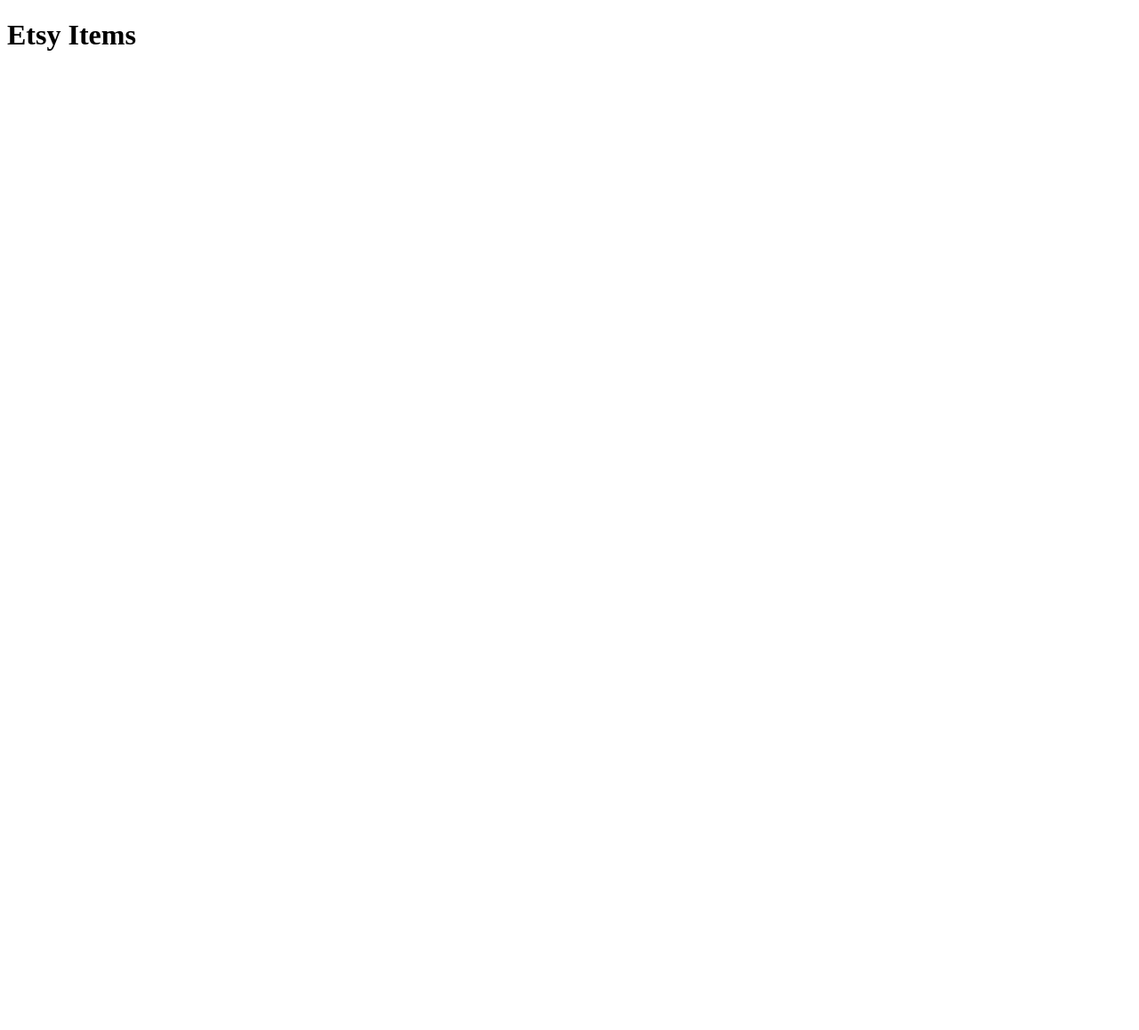
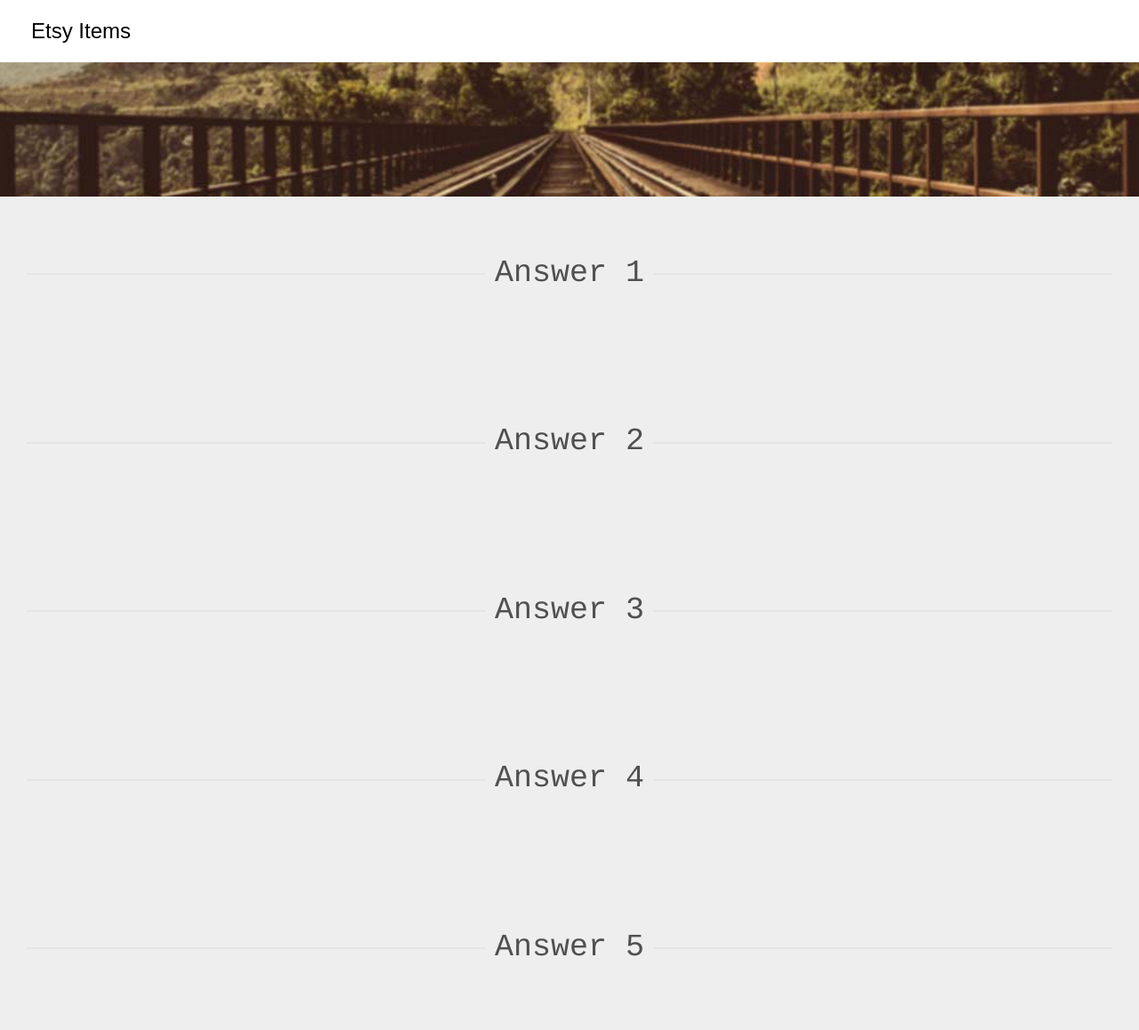
Before and after one commit to agentkenny007/Etsy-Items, a plain HTML site: page index.html in a window 1280 px wide. Shown: the top 1158 px of the page at 89% size. Before the commit the page ends 800 px from the top, so only its background shows below. Drawn offline with Linux system fonts and the light colour scheme.

Commit message:
Edited the markup and styles to look like 'mockup.png' in the project.

```diff
--- a/index.html
+++ b/index.html
@@ -7,7 +7,28 @@
     </head>
     <body>
         <h1>Etsy Items</h1>
-        <div class="banner"></div>
+        <img class="banner" src="banner.jpg">
+        <div class="container">
+            <hr>
+            <h2>Answer 1</h2>
+            <div id="answer1"></div>
+            <hr>
+            <h2>Answer 2</h2>
+            <div id="answer2"></div>
+            <hr>
+            <h2>Answer 3</h2>
+            <div id="answer3"></div>
+            <hr>
+            <h2>Answer 4</h2>
+            <div id="answer4"></div>
+            <hr>
+            <h2>Answer 5</h2>
+            <div id="answer5"></div>
+            <hr>
+            <h2>Answer 6</h2>
+            <div id="answer6"></div>
+        </div>
+        <div id="footer">&copy; 2016 Ikenna Ugwuh</div>
         <script type="text/javascript" src="main.js"></script>
     </body>
 </html>
--- a/main.css
+++ b/main.css
@@ -0,0 +1,26 @@
+html, body { width: 100%; height: 100%; margin: 0; }
+body { font: 15px Arial; text-align: center; }
+h1 {
+    text-align: left;
+    font-size: 24px;
+    font-weight: normal;
+    margin-left: 30px;
+    padding: 5px;
+}
+h2 {
+    display: inline-block;
+    position: relative;
+    top: -30px;
+    background: #eee;
+    font: normal 35px Courier;
+    color: #505050;
+    padding: 0 10px;
+    margin: 0;
+}
+hr { border-color: #e5e5e5; border-style: solid; }
+
+.banner { width: 100%; margin-bottom: -4px; }
+.container { background-color: #eee; padding: 80px 30px 40px; }
+.container div { padding: 20px; margin-bottom: 100px; }
+
+#footer { background: #4B484F; color: #eee; padding: 80px 0 25px; }
```
